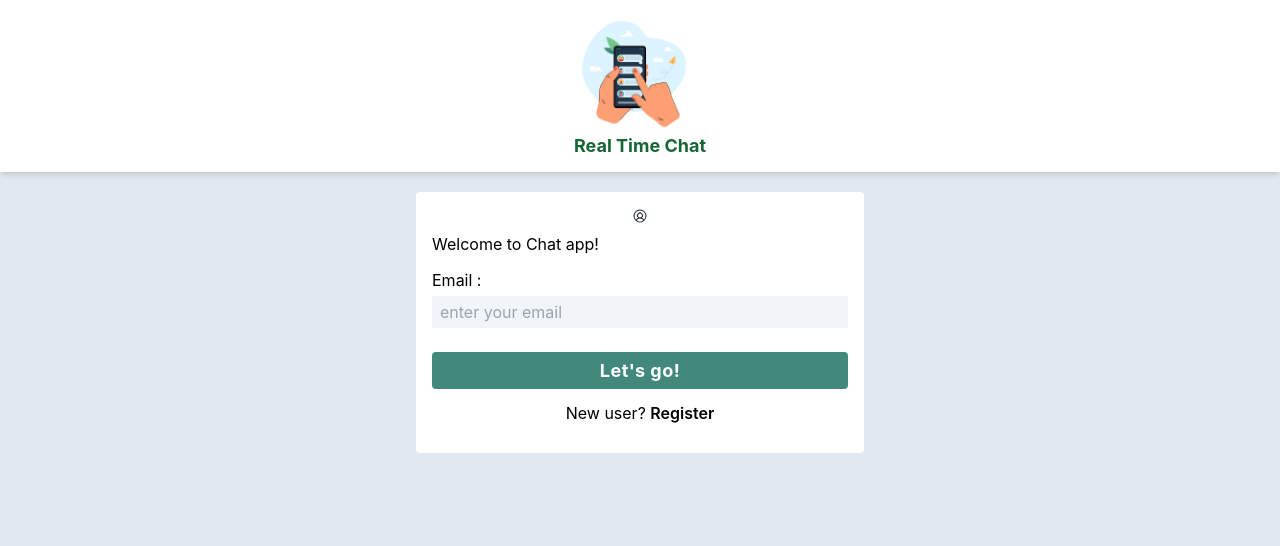
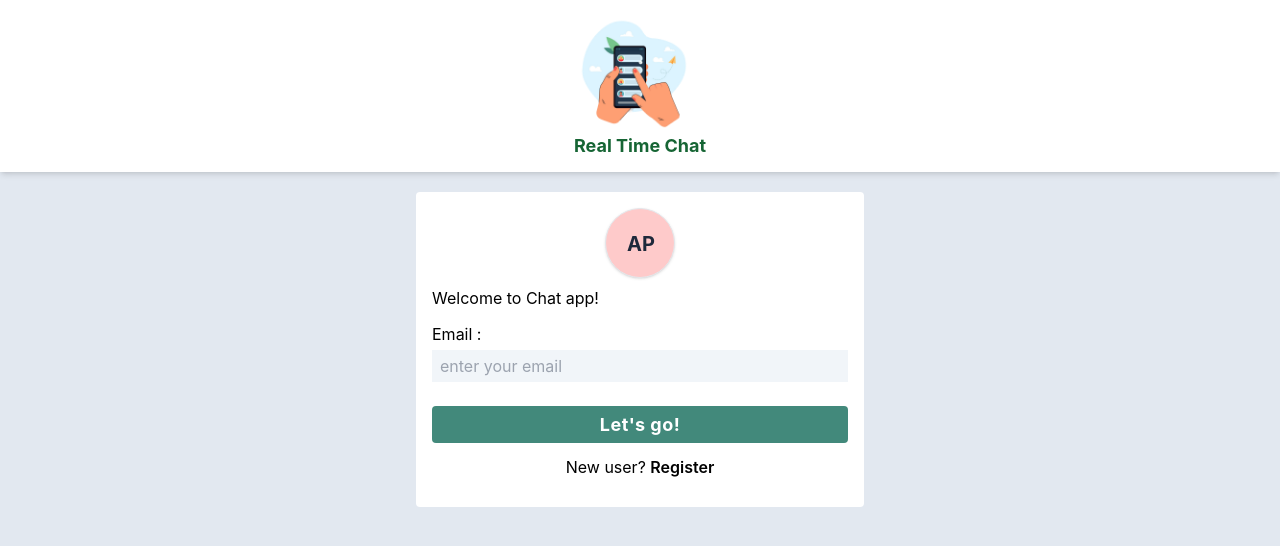
Before and after one commit to Yoda-Chubaka/real-time-chat, a React (Create React App) app in the folder client/: page /password in a window 1280 px wide. Shown: the top 546 px of the page. Built offline with nearby package versions, Linux system fonts and the light colour scheme.

Commit message:
Added Avatar random colors

```diff
--- a/client/src/components/Avatar.js
+++ b/client/src/components/Avatar.js
@@ -14,8 +14,24 @@ const Avatar = ({userId, name, imageUrl, width, height}) => {
             avatarName = splitName[0][0]
         }
     }
+
+    const bgColor = [
+        "bg-slate-200",
+        "bg-teal-200",
+        "bg-red-200",
+        "bg-green-200",
+        "bg-yellow-200",
+        "bg-grey-200",
+        "bg-cyan-200",
+        "bg-sky-200",
+        "bg-blue-200"
+    ]
+
+    const randomNumber = Math.floor(Math.random() * 9)
+    console.log(randomNumber);
+
   return (
-    <div className="text-slate-800 overflow-hidden rounded-full">
+      <div className={`text-slate-800 overflow-hidden rounded-full shadow border text-xl font-bold ${bgColor[randomNumber]}`} style={{width: width + "px", height: height + "px"}}>
           {
               imageUrl ? (
                   <img
@@ -23,11 +39,11 @@ const Avatar = ({userId, name, imageUrl, width, height}) => {
                       width={width}
                       height={height}
                       alt={name}
-                      className = "overflow-hidden founded-full"
+                      className = "overflow-hidden rounded-full"
                   />
               ) : (
                       name ? (
-                          <div style={{width: width + "px", height: height + "px"}} className = "overflow-hidden founded-full">
+                          <div style={{width: width + "px", height: height + "px"}} className = "overflow-hidden rounded-full flex justify-center items-center">
                               {avatarName}
                           </div>
                       ): (
--- a/client/src/pages/CheckEmailPage.js
+++ b/client/src/pages/CheckEmailPage.js
@@ -56,7 +56,7 @@ const CheckEmailPage = () => {
         <div className='bg-white w-full max-w-md  rounded overflow-hidden p-4 mx-auto'>
 
         <div className="w-fit mx-auto mb-2">
-            <PiUserCircle
+            <PiUserCircle className="fill-emerald-600"
             size={80}
             />
         </div>
--- a/client/src/pages/CheckPasswordPage.js
+++ b/client/src/pages/CheckPasswordPage.js
@@ -55,13 +55,17 @@ const CheckPasswodPage = () => {
 
   return (
     <div className='mt-5'>
-        <div className='bg-white w-full max-w-md  rounded overflow-hidden p-4 mx-auto'>
+        <div className='bg-white w-full max-w-md rounded overflow-hidden p-4 mx-auto'>
 
         <div className="w-fit mx-auto mb-2">
             {/* <PiUserCircle
             size={80}
             /> */}
-            <Avatar/>
+            <Avatar
+              width = {70}
+              height={70}
+              name={"Anastasiia Polishchuk"}
+            />
         </div>
 
           <h3>Welcome to Chat app!</h3>
```
